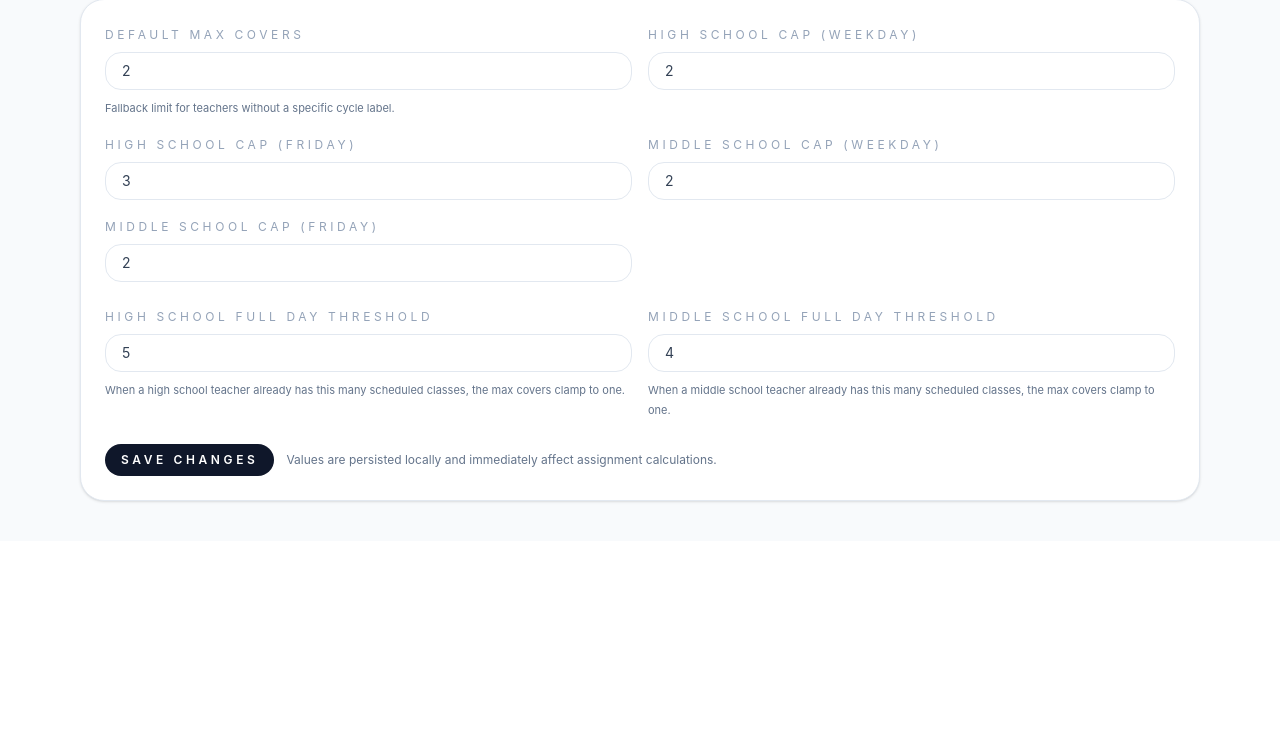
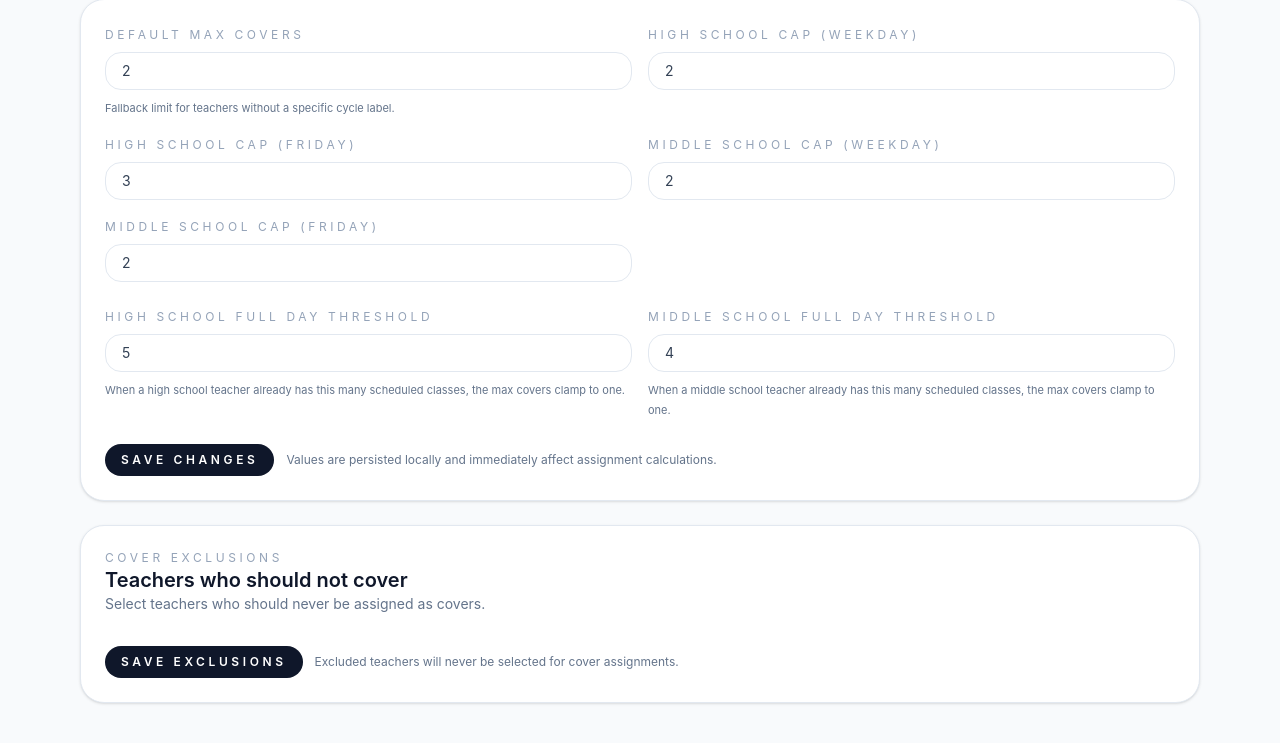
Before and after one commit to mtaha-9646/schedules_covers, a Flask app: page /assignments/settings in a window 1280 px wide. Shown: the part 332-1075 px from the top of the page. Before the commit the page ends 835 px from the top, so only its background shows below. Run offline with Flask 3, Linux system fonts and the light colour scheme; parts of the project's set-up code (start-up, migrations or seed data) failed here and were passed over; some libraries are stand-ins or nearby versions.

Commit message:
new new new new

```diff
--- a/flask_app.py
+++ b/flask_app.py
@@ -461,10 +461,21 @@ def assignment_settings():
         if updates:
             settings_manager.update(updates)
         return redirect(url_for("assignment_settings"))
+    exclusions_updated = request.args.get("exclusions_updated")
     return render_template(
         "assignment_settings.html",
         settings=settings_manager.to_dict(),
+        teachers=manager.teacher_cards,
+        excluded_slugs=assignment_manager.excluded_teacher_slugs(),
+        exclusions_updated=exclusions_updated,
     )
+
+
+@app.route("/assignments/exclusions", methods=["POST"])
+def assignment_exclusions():
+    slugs = request.form.getlist("excluded_slugs")
+    assignment_manager.update_excluded_teachers(slugs)
+    return redirect(url_for("assignment_settings", exclusions_updated="1"))
 
 
 def _build_leaderboard_entries() -> list[dict[str, Any]]:
--- a/schedule_service.py
+++ b/schedule_service.py
@@ -722,7 +722,7 @@ class ScheduleManager:
             day_name = DAY_LABELS.get(day_code, day_code)
             day_rows = schedule_df[schedule_df["DayCode"] == day_code]
             max_periods = self._max_periods_for_level(meta["level_label"], day_code)
-            scheduled_count = len(day_rows)
+            scheduled_count = len(day_rows[day_rows["PeriodGroup"] != "Homeroom"])
             day_sections = self._group_periods(day_rows)
             schedule_by_day.append(
                 {
--- a/templates/assignment_settings.html
+++ b/templates/assignment_settings.html
@@ -103,5 +103,44 @@
       </div>
     </form>
   </section>
+
+  <section class="rounded-3xl border border-slate-200 bg-white p-6 shadow space-y-4">
+    <div>
+      <p class="text-xs uppercase tracking-[0.3em] text-slate-400">Cover exclusions</p>
+      <h2 class="text-xl font-semibold text-slate-900">Teachers who should not cover</h2>
+      <p class="text-sm text-slate-500">Select teachers who should never be assigned as covers.</p>
+    </div>
+    {% if exclusions_updated %}
+    <div class="rounded-2xl border border-slate-200 bg-slate-50 px-4 py-3 text-xs text-slate-600">
+      Exclusion list updated.
+    </div>
+    {% endif %}
+    <form method="post" action="{{ url_for('assignment_exclusions') }}" class="space-y-4">
+      <div class="grid gap-2 md:grid-cols-2 lg:grid-cols-3">
+        {% for teacher in teachers %}
+        <label class="flex items-center gap-2 rounded-2xl border border-slate-200 px-3 py-2 text-sm text-slate-700">
+          <input
+            type="checkbox"
+            name="excluded_slugs"
+            value="{{ teacher.slug }}"
+            {% if teacher.slug in excluded_slugs %}checked{% endif %}
+            class="h-4 w-4 rounded border-slate-300 text-slate-900"
+          />
+          <span class="flex-1">{{ teacher.name }}</span>
+          <span class="text-[11px] uppercase tracking-[0.3em] text-slate-400">{{ teacher.level_label }}</span>
+        </label>
+        {% endfor %}
+      </div>
+      <div class="flex flex-wrap items-center gap-3">
+        <button
+          type="submit"
+          class="rounded-2xl bg-slate-900 px-4 py-2 text-xs font-semibold uppercase tracking-[0.3em] text-white hover:bg-slate-800"
+        >
+          Save exclusions
+        </button>
+        <p class="text-xs text-slate-500">Excluded teachers will never be selected for cover assignments.</p>
+      </div>
+    </form>
+  </section>
 </div>
 {% endblock %}
```
